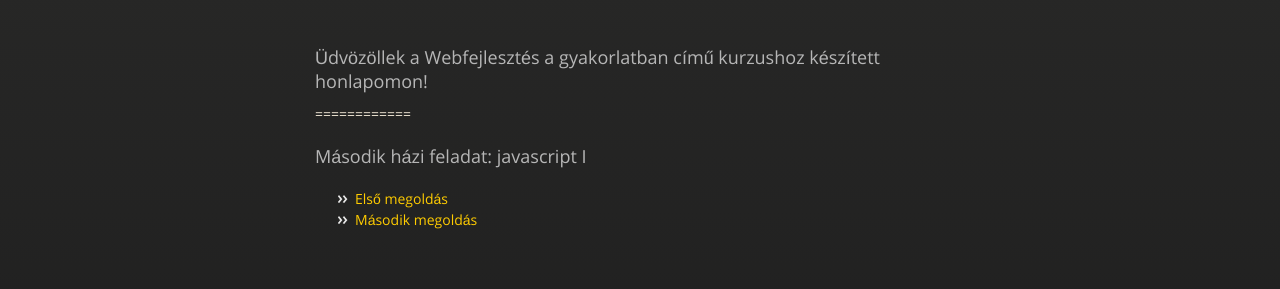
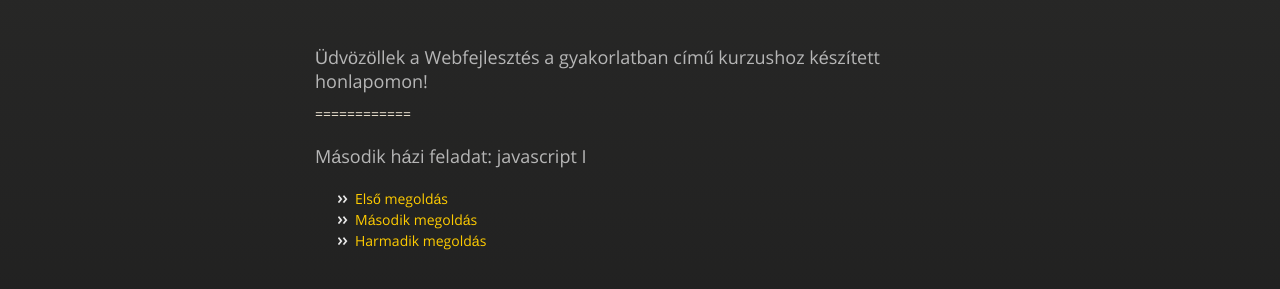
Before and after one commit to KarajkoGabor/Webfejlesztes, a plain HTML site: page index.html in a window 1280 px wide. Shown: the part 189-478 px from the top of the page. Drawn offline with nearby package versions, Linux system fonts and the light colour scheme.

Commit message:
Update index.html

```diff
--- a/index.html
+++ b/index.html
@@ -46,6 +46,7 @@
         <ul>
           <li><a href="homeworks/2/homeWork1.html">Első megoldás</a></li>
           <li><a href="homeworks/2/homeWork2.html">Második megoldás</a></li>
+          <li><a href="homeworks/2/homeWork3.html">Harmadik megoldás</a></li>
         </ul>
 
       </section>
```
